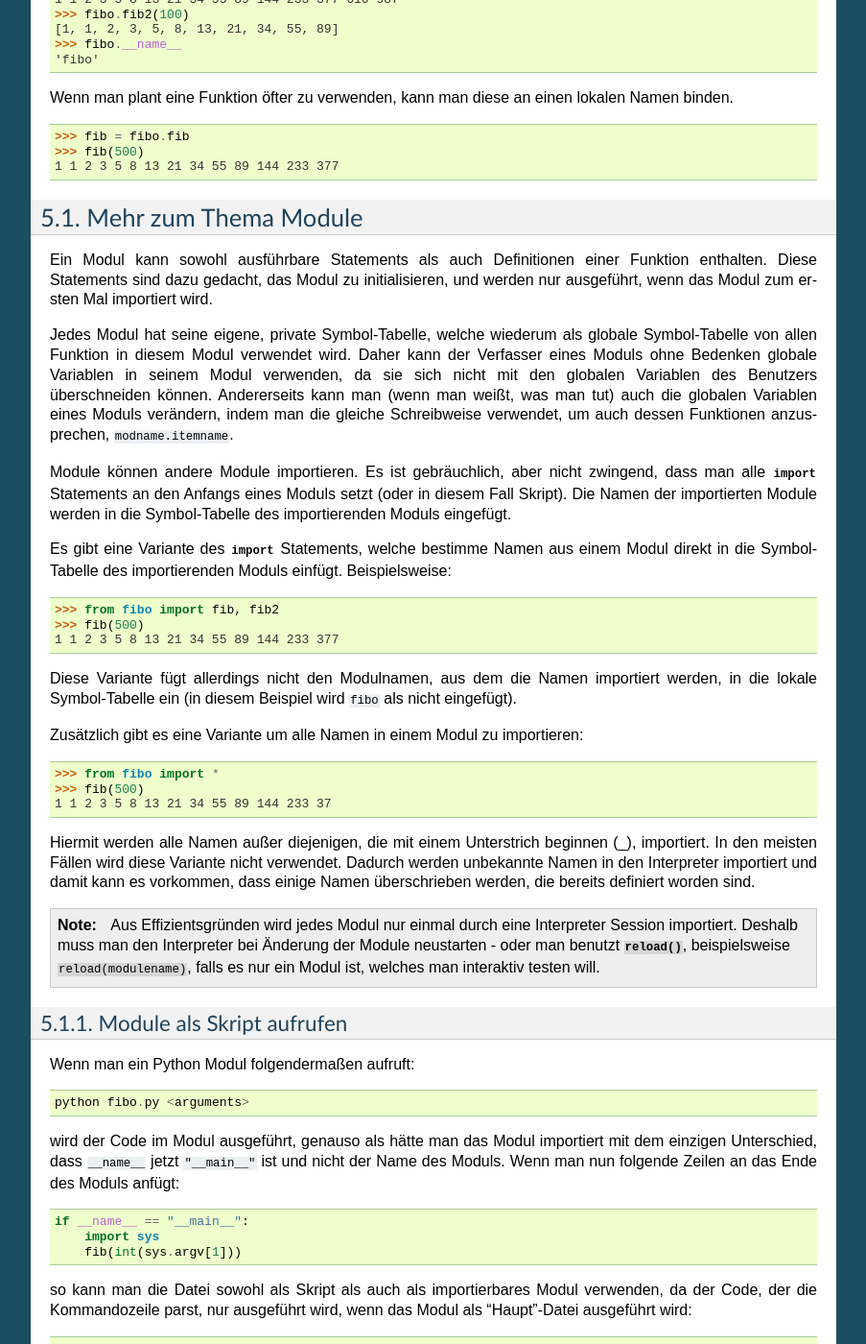
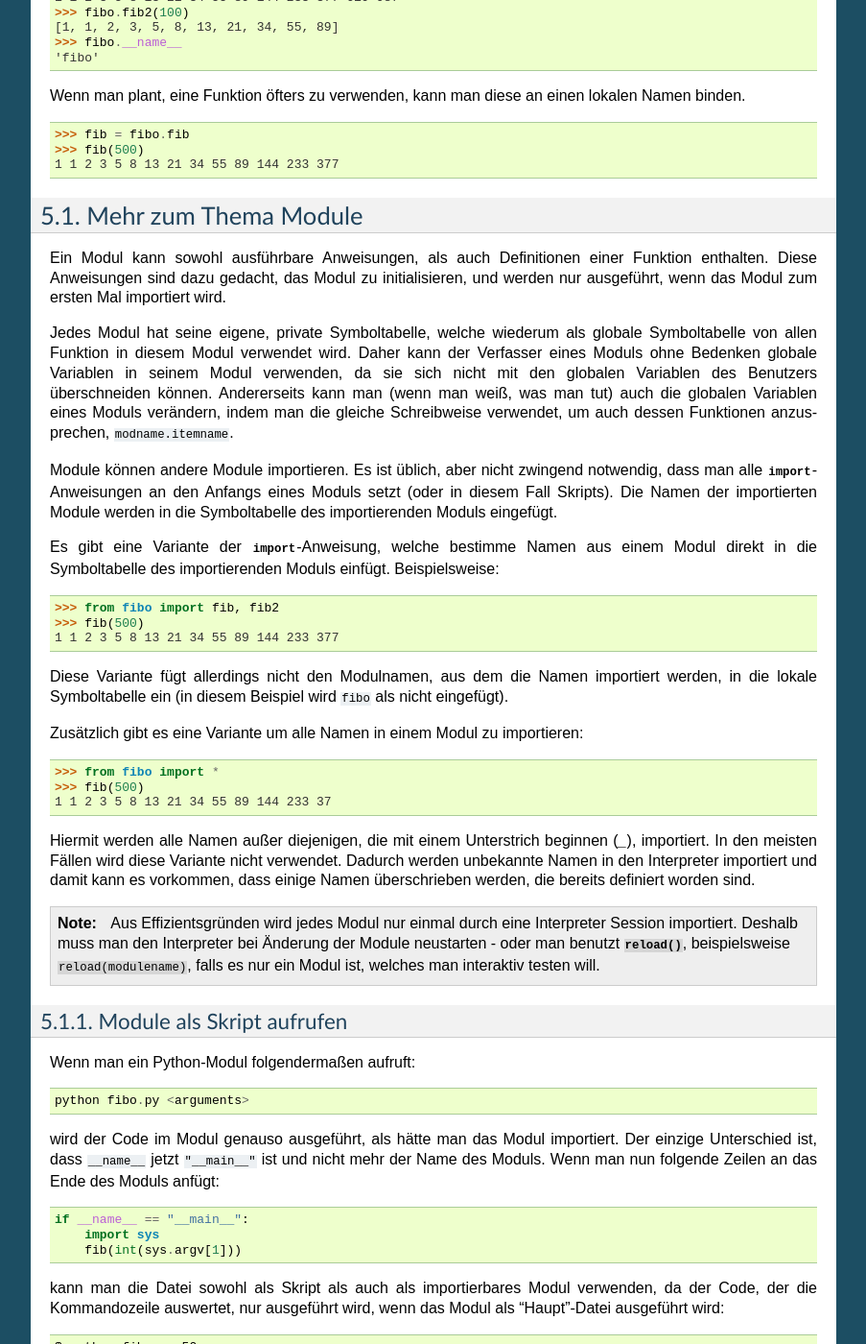
Before and after one commit to cofi/py-tutorial-de, a Sphinx documentation site: the page built from source/modules.rst, in a window 1280 px wide and 1400 px high, scrolled down 888 px. Shown: the whole window at 96% size, without its empty margins (198-1101 px from the left). Built offline with Sphinx 7.4.7, drawn with Linux system fonts in a browser that asks for light colours; pages that are not in the unit, such as notebooks, are missing from menus; some of the changed text lies outside the part shown.

Commit message:
Applied sma's patch (punctutation, spelling, word fixes)

```diff
--- a/source/modules.rst
+++ b/source/modules.rst
@@ -49,7 +49,7 @@ Befehl::
 
 	>>> import fibo
 
-Dieser Befehl fügt die, von :file:`fibo.py` definierten, Funktionen nicht
+Dieser Befehl fügt die von :file:`fibo.py` definierten Funktionen nicht
 automatisch in die globale Symboltabelle ein, sondern nur den Modulnamen
 ``fibo``. Um die Funktionen anzusprechen, benutzt man den Modulnamen::
 
@@ -60,7 +60,7 @@ automatisch in die globale Symboltabelle ein, sondern nur den Modulnamen
 	>>> fibo.__name__
 	'fibo'
 
-Wenn man plant eine Funktion öfter zu verwenden, kann man diese an einen
+Wenn man plant, eine Funktion öfters zu verwenden, kann man diese an einen
 lokalen Namen binden.
 
 	>>> fib = fibo.fib
@@ -70,26 +70,26 @@ lokalen Namen binden.
 Mehr zum Thema Module
 =====================
 
-Ein Modul kann sowohl ausführbare Statements als auch Definitionen einer
-Funktion enthalten. Diese Statements sind dazu gedacht, das Modul zu
+Ein Modul kann sowohl ausführbare Anweisungen, als auch Definitionen einer
+Funktion enthalten. Diese Anweisungen sind dazu gedacht, das Modul zu
 initialisieren, und werden nur ausgeführt, wenn das Modul zum ersten Mal
 importiert wird.
 
-Jedes Modul hat seine eigene, private Symbol-Tabelle, welche wiederum als
-globale Symbol-Tabelle von allen Funktion in diesem Modul verwendet wird. Daher
+Jedes Modul hat seine eigene, private Symboltabelle, welche wiederum als
+globale Symboltabelle von allen Funktion in diesem Modul verwendet wird. Daher
 kann der Verfasser eines Moduls ohne Bedenken globale Variablen in seinem Modul
 verwenden, da sie sich nicht mit den globalen Variablen des Benutzers
-überschneiden können. Andererseits kann man (wenn man weißt, was man tut) auch
+überschneiden können. Andererseits kann man (wenn man weiß, was man tut) auch
 die globalen Variablen eines Moduls verändern, indem man die gleiche
 Schreibweise verwendet, um auch dessen Funktionen anzusprechen,
 ``modname.itemname``.
 
-Module können andere Module importieren. Es ist gebräuchlich, aber nicht
-zwingend, dass man alle :keyword:`import` Statements an den Anfangs eines Moduls
-setzt (oder in diesem Fall Skript). Die Namen der importierten Module werden in die Symbol-Tabelle des importierenden Moduls eingefügt.
+Module können andere Module importieren. Es ist üblich, aber nicht
+zwingend notwendig, dass man alle :keyword:`import`-Anweisungen an den Anfangs eines Moduls
+setzt (oder in diesem Fall Skripts). Die Namen der importierten Module werden in die Symboltabelle des importierenden Moduls eingefügt.
 
-Es gibt eine Variante des :keyword:`import` Statements, welche bestimme Namen
-aus einem Modul direkt in die Symbol-Tabelle des importierenden Moduls einfügt.
+Es gibt eine Variante der :keyword:`import`-Anweisung, welche bestimme Namen
+aus einem Modul direkt in die Symboltabelle des importierenden Moduls einfügt.
 Beispielsweise::
 
 	>>> from fibo import fib, fib2
@@ -97,7 +97,7 @@ Beispielsweise::
 	1 1 2 3 5 8 13 21 34 55 89 144 233 377
 
 Diese Variante fügt allerdings nicht den Modulnamen, aus dem die Namen
-importiert werden, in die lokale Symbol-Tabelle ein (in diesem Beispiel wird
+importiert werden, in die lokale Symboltabelle ein (in diesem Beispiel wird
 ``fibo`` als nicht eingefügt).
 
 Zusätzlich gibt es eine Variante um alle Namen in einem Modul zu importieren:
@@ -107,7 +107,7 @@ Zusätzlich gibt es eine Variante um alle Namen in einem Modul zu importieren:
 	1 1 2 3 5 8 13 21 34 55 89 144 233 37
 
 Hiermit werden alle Namen außer diejenigen, die mit einem Unterstrich beginnen
-(_), importiert. In den meisten Fällen wird diese Variante nicht verwendet.
+(`_`), importiert. In den meisten Fällen wird diese Variante nicht verwendet.
 Dadurch werden unbekannte Namen in den Interpreter importiert und damit kann es
 vorkommen, dass einige Namen überschrieben werden, die bereits definiert worden
 sind.
@@ -125,35 +125,35 @@ sind.
 Module als Skript aufrufen
 --------------------------
 
-Wenn man ein Python Modul folgendermaßen aufruft::
+Wenn man ein Python-Modul folgendermaßen aufruft::
 
 	python fibo.py <arguments>
 
-wird der Code im Modul ausgeführt, genauso als hätte man das Modul importiert mit dem einzigen Unterschied, dass ``__name__`` jetzt ``"__main__"`` ist und nicht der Name des Moduls. Wenn man nun folgende Zeilen an das Ende des Moduls anfügt::
+wird der Code im Modul genauso ausgeführt, als hätte man das Modul importiert. Der einzige Unterschied ist, dass ``__name__`` jetzt ``"__main__"`` ist und nicht mehr der Name des Moduls. Wenn man nun folgende Zeilen an das Ende des Moduls anfügt::
 
 	if __name__ == "__main__":
 	    import sys
 	    fib(int(sys.argv[1]))
 
-so kann man die Datei sowohl als Skript als auch als importierbares Modul verwenden, da der Code, der die Kommandozeile parst, nur ausgeführt wird, wenn das Modul als "Haupt"-Datei ausgeführt wird::
+kann man die Datei sowohl als Skript als auch als importierbares Modul verwenden, da der Code, der die Kommandozeile auswertet, nur ausgeführt wird, wenn das Modul als "Haupt"-Datei ausgeführt wird::
 
 	$ python fibo.py 50
 	1 1 2 3 5 8 13 21 34
 
-Wenn das Modul import wird, wird der Code nicht ausgeführt::
+Wenn das Modul importiert wird, wird dieser Code nicht ausgeführt::
 
 	>>> import fibo
 	>>>
 
-Dies wird oft dazu verwendet, um entweder ein praktisches User Interface bereitzustellen oder zu Testzwecken (wenn das Modul als Skript ausgeführt wird, wird eine Testsuite gestartet).
+Dies wird oft dazu verwendet, um entweder eine Benutzerschnittstelle bereitzustellen oder zu Testzwecken (wenn das Modul als Skript ausgeführt wird, wird eine Testsuite gestartet).
 
 .. _tut-searchpath:
 
-Der Modul Such Pfad
--------------------
+Der Modul Suchpfad
+------------------
 
 .. index:: triple: module; search; path
 
 Wenn ein Modul mit dem Namen :mod:`spam` importiert wird, sucht der Interpreter im aktuellen Verzeichnis nach einer Datei mit dem Namen :file:`spam.py` und dann in der Verzeichnisliste, die in der Umgebungsvariable :envvar:`PYTHONPATH` gesetzt ist. Diese hat die gleiche Syntax wie die Shell Variable :envvar:`PATH`, welche auch eine Verzeichnisliste ist. Falls :envvar:`PYTHONPATH` nicht gesetzt ist oder wenn die Datei nicht gefunden wurde, so wird die Suche in einem installationsabhängigen Pfad fortgesetzt; unter Unix ist das normalerweise: :file:`.:/usr/local/lib/python`.
 
-Eigentlich werden Module in der Reihenfolge gesucht, in der sie in der Variable sys.path aufgeführt sind, welche mit dem aktuellen Verzeichnis, in dem sich auch das Skript befindet beginnt, gefolgt von :envvar:`PYTHONPATH` und dem installationsabhängigen default-Pfad. Dies erlaubt Python Programmen, die Suchpfade zu verändern, zu ersetzen oder die Reihenfolge zu ändern. Zu Beachten ist, dass das Skript nicht den gleichen Namen hat wie eines der Standardmodule, da das aktuelle Verzeichnis ja auch im Suchpfad enthalten ist. In diesem Fall versucht Python das Skript als Modul zu importieren, was normalerweise zu einem Fehler führt. Siehe :ref:`tut-standardmodules` für mehr Informationen.
+Tatsächlich werden Module in der Reihenfolge gesucht, in der sie in der Variable `sys.path` aufgeführt sind, welche mit dem aktuellen Verzeichnis, in dem sich auch das Skript befindet beginnt, gefolgt von :envvar:`PYTHONPATH` und dem installationsabhängigen default-Pfad. Dies erlaubt Python-Programmen, die Suchpfade zu verändern, zu ersetzen oder die Reihenfolge zu ändern. Zu Beachten ist, dass das Skript nicht den selben Namen haben wie eines der Standardmodule, da das aktuelle Verzeichnis ja auch im Suchpfad enthalten ist. In diesem Fall versucht Python das Skript als Modul zu importieren, was normalerweise zu einem Fehler führt. Siehe :ref:`tut-standardmodules` für mehr Informationen.
```
Also changed, not shown: other parts of source/modules.rst (+7 -7 lines), source/whatnow.rst (+19 -19 lines).
